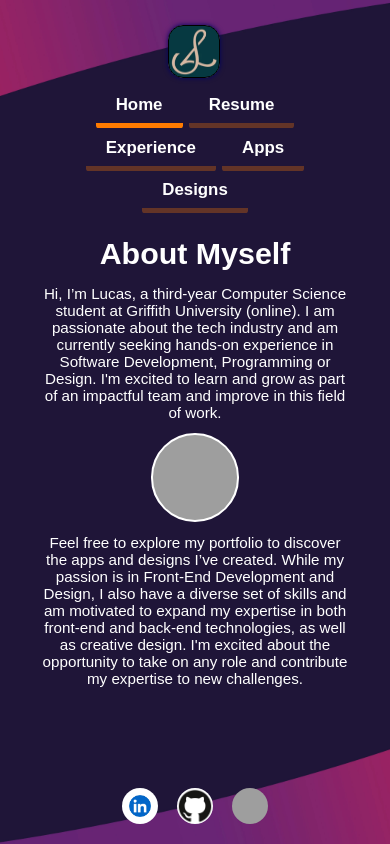
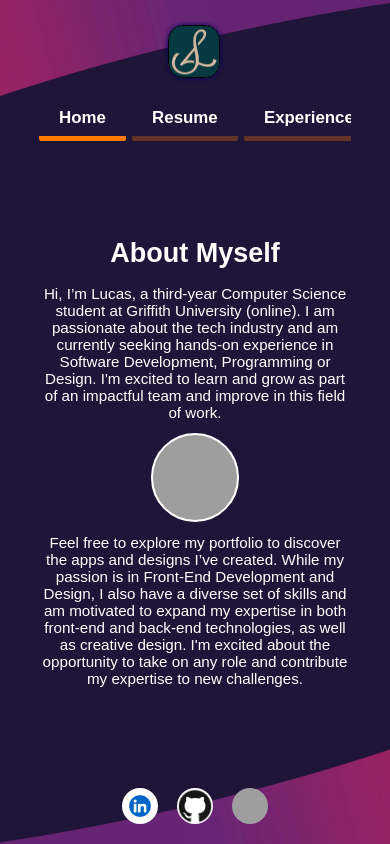
Before and after one commit to lseti1/portfolio-527386, a React (Create React App) app: page / in a window 390 px wide. Built offline with nearby package versions, Linux system fonts and the light colour scheme; grey boxes are pictures that could not be loaded.

Commit message:
Styles: Made Nav Bar scrollable to improve use on mobile devices

```diff
--- a/src/App.css
+++ b/src/App.css
@@ -54,12 +54,18 @@ body {
 }
 
 .navigationBar {
-  display: grid;
-  place-items: center;
-  grid-template-columns: repeat(5, auto);
+  display: flex;
+  flex-direction: row;
+  justify-content: center;
+  align-items: end;
+  overflow-x: auto;
+  overflow-y: hidden;
+  white-space: nowrap;
+  gap: 4%;
+
   color:  rgb(255, 255, 255);
   /* background-color: white; */
-  height: 9%;
+  height: 8%;
   width: 50%;
   font-weight: bolder;
   font-size: 3vh;
@@ -67,8 +73,16 @@ body {
   transition: 0.5s;
 
   position: absolute;
+  padding-bottom: 1%;
   left: 25%;
   top: 10%;
+
+  scrollbar-width: thin;
+  scrollbar-color: #888 transparent;
+}
+
+.navigationBar:hover::-webkit-scrollbar {
+  opacity: 1;
 }
 
 .navigationItem {
@@ -416,17 +430,6 @@ a:hover {
   bottom: 7%;
 }
 
-/* .portfolioDisclaimer {
-  color: rgba(255, 255, 255, 0.699);
-  width: 100%;
-  height: 4%;
-  font-size: 1.6vh;
-
-  position: absolute;
-  left: 0%;
-  bottom: 2%;
-} */
-
 /* Smaller Phone Size Adjustments:   */
 @media screen and (orientation: portrait) and (max-width: 480px) {
   body {
@@ -442,12 +445,12 @@ a:hover {
 
   .navigationBar {
     display: flex;
-    justify-content: center;
+    justify-content: start;
     align-items: center;
     left: 10%;
     width: 80%;
     gap: 2%;
-    flex-wrap: wrap;
+    /* flex-wrap: wrap; */
     font-size: 2vh;
     /* background-color: rgba(255, 255, 255, 0.493); */
   }
@@ -463,7 +466,7 @@ a:hover {
   }
 
   .title {
-    font-size: 1.8vh;
+    font-size: 1.6vh;
   }
 
   .mainContent {
```
